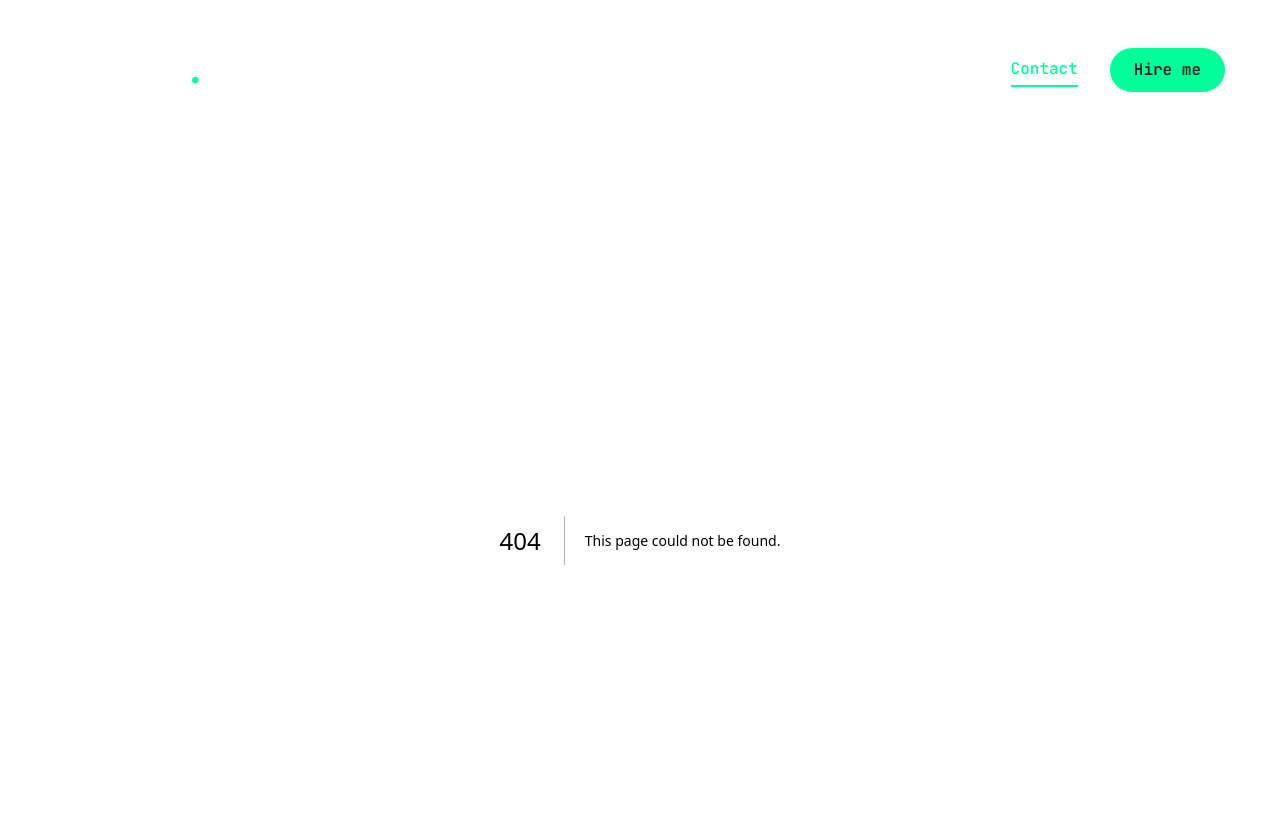
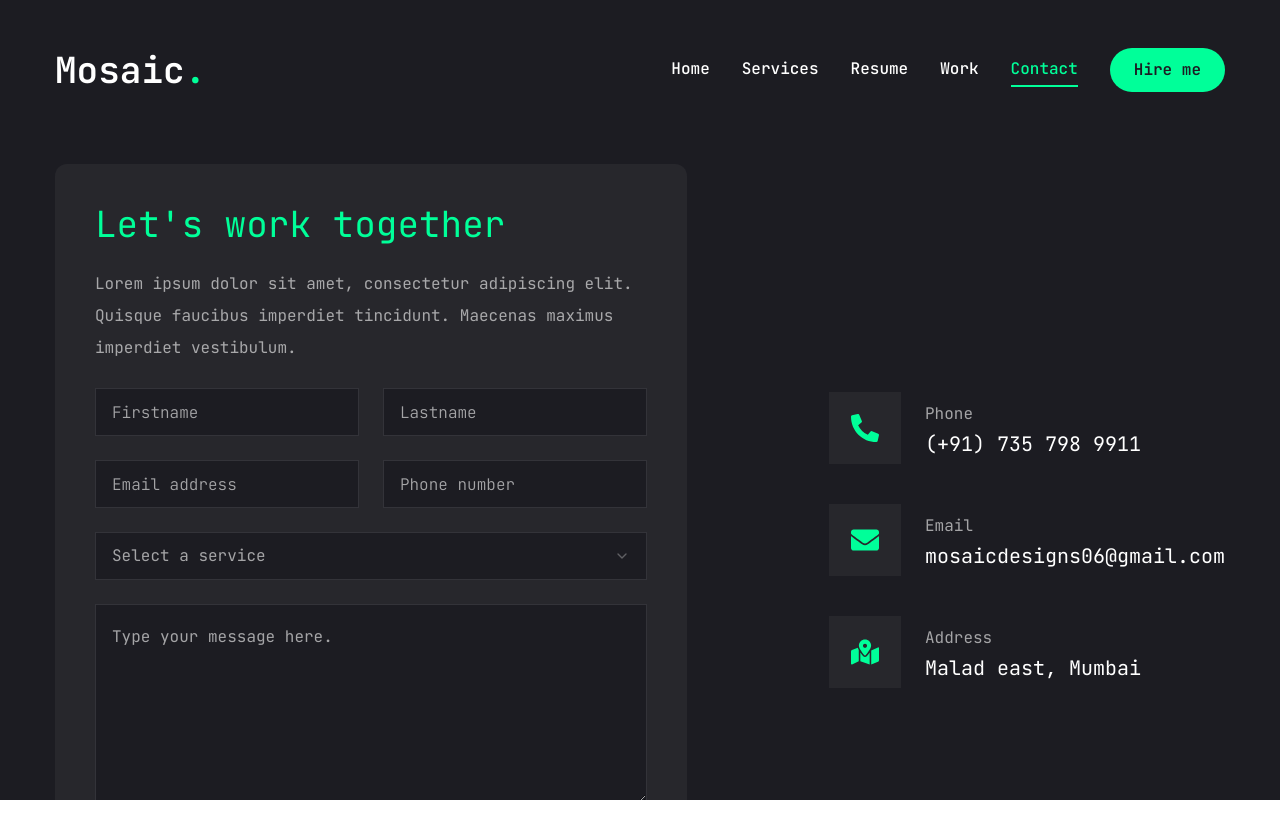
Before and after one commit to MosiacDesigns/mosaic-portfolio, a Next.js app: page /contact in a window 1280 px wide. Before the commit this address had no page. Shown: the top 838 px of the page. Built offline with nearby package versions, Linux system fonts and the light colour scheme.

Commit message:
chore: contact page

```diff
--- /dev/null
+++ b/src/app/contact/page.tsx
@@ -0,0 +1,118 @@
+"use client";
+import React from "react";
+import { Button } from "@/components/ui/button";
+import { Input } from "@/components/ui/input";
+import { Textarea } from "@/components/ui/textarea";
+import {
+  Select,
+  SelectContent,
+  SelectGroup,
+  SelectItem,
+  SelectLabel,
+  SelectTrigger,
+} from "@/components/ui/select";
+import { FaPhoneAlt, FaEnvelope, FaMapMarkedAlt } from "react-icons/fa";
+import { motion } from "framer-motion";
+import { SelectValue } from "@radix-ui/react-select";
+
+const info = [
+  {
+    icon: <FaPhoneAlt />,
+    title: "Phone",
+    description: "(+91) 735 798 9911",
+  },
+  {
+    icon: <FaEnvelope />,
+    title: "Email",
+    description: "mosaicdesigns06@gmail.com",
+  },
+  {
+    icon: <FaMapMarkedAlt />,
+    title: "Address",
+    description: "Malad east, Mumbai",
+  },
+];
+
+export default function ContactPage() {
+  return (
+    <motion.section
+      initial={{ opacity: 0 }}
+      animate={{
+        opacity: 1,
+        transition: {
+          delay: 2.4,
+          duration: 0.4,
+          ease: "easeIn",
+        },
+      }}
+      className="py-6"
+    >
+      <div className="container mx-auto">
+        <div className="flex flex-col xl:flex-row gap-[30px]">
+          {/* form */}
+          <div className="xl:w-[54%] order-2 xl:order-none">
+            <form className="flex flex-col gap-6 p-10 bg-[#27272c] rounded-xl">
+              <h3 className="text-4xl text-accent">
+                {" "}
+                Let&apos;s work together
+              </h3>
+              <p className="text-white/60">
+                Lorem ipsum dolor sit amet, consectetur adipiscing elit. Quisque
+                faucibus imperdiet tincidunt. Maecenas maximus imperdiet
+                vestibulum.
+              </p>
+              {/* input */}
+              <div className="grid grid-cols-1 md:grid-cols-2 gap-6">
+                <Input type="firstname" placeholder="Firstname" />
+                <Input type="lastname" placeholder="Lastname" />
+                <Input type="email" placeholder="Email address" />
+                <Input type="phone" placeholder="Phone number" />
+              </div>
+              {/* select */}
+              <Select>
+                <SelectTrigger className="w-full">
+                  <SelectValue placeholder="Select a service" />
+                </SelectTrigger>
+                <SelectContent>
+                  <SelectGroup>
+                    <SelectLabel>Select a service</SelectLabel>
+                    <SelectItem value="est">Web Development</SelectItem>
+                    <SelectItem value="cst">UI/UX Design</SelectItem>
+                    <SelectItem value="mst">Logo Design</SelectItem>
+                  </SelectGroup>
+                </SelectContent>
+              </Select>
+              {/* textarea */}
+              <Textarea
+                className="h-[200px]"
+                placeholder="Type your message here."
+              />
+              {/* btn */}
+              <Button size="md" className="max-w-40">
+                Send message
+              </Button>
+            </form>
+          </div>
+          {/* info */}
+          <div className="flex-1 flex items-center xl:justify-end order-1 xl:order-none mb-8 xl:mb-0 ">
+            <ul className="flex flex-col gap-10">
+              {info.map((item, index) => {
+                return (
+                  <li key={index} className="flex items-center gap-6">
+                    <div className="w-[52px] h-[52px] xl:w-[72px] xl:h-[72px] bg-[#27272c] text-accent rounded-md flex items-center justify-center">
+                      <div className="text-[28px]">{item.icon}</div>
+                    </div>
+                    <div className="flex-1">
+                      <p className="text-white/60">{item.title}</p>
+                      <h3 className="text-xl">{item.description}</h3>
+                    </div>
+                  </li>
+                );
+              })}
+            </ul>
+          </div>
+        </div>
+      </div>
+    </motion.section>
+  );
+}
--- a/src/components/ui/input.tsx
+++ b/src/components/ui/input.tsx
@@ -10,7 +10,7 @@
       <input
         type={type}
         className={cn(
-          "flex h-10 w-full rounded-md border border-slate-200 bg-white px-3 py-2 text-sm ring-offset-white file:border-0 file:bg-transparent file:text-sm file:font-medium file:text-slate-950 placeholder:text-slate-500 focus-visible:outline-none focus-visible:ring-2 focus-visible:ring-slate-950 focus-visible:ring-offset-2 disabled:cursor-not-allowed disabled:opacity-50 dark:border-slate-800 dark:bg-slate-950 dark:ring-offset-slate-950 dark:file:text-slate-50 dark:placeholder:text-slate-400 dark:focus-visible:ring-slate-300",
+          "flex h-[48px] rounded-md border border-white/10 focus:border-accent font-light bg-primary px-4 py-5 text-base placeholder:text-white/60 outline-none",
           className
         )}
         ref={ref}
--- a/src/components/ui/select.tsx
+++ b/src/components/ui/select.tsx
@@ -1,16 +1,16 @@
-"use client"
+"use client";
 
-import * as React from "react"
-import * as SelectPrimitive from "@radix-ui/react-select"
-import { Check, ChevronDown, ChevronUp } from "lucide-react"
+import * as React from "react";
+import * as SelectPrimitive from "@radix-ui/react-select";
+import { Check, ChevronDown, ChevronUp } from "lucide-react";
 
-import { cn } from "@/lib/utils"
+import { cn } from "@/lib/utils";
 
-const Select = SelectPrimitive.Root
+const Select = SelectPrimitive.Root;
 
-const SelectGroup = SelectPrimitive.Group
+const SelectGroup = SelectPrimitive.Group;
 
-const SelectValue = SelectPrimitive.Value
+const SelectValue = SelectPrimitive.Value;
 
 const SelectTrigger = React.forwardRef<
   React.ElementRef<typeof SelectPrimitive.Trigger>,
@@ -19,7 +19,7 @@
   <SelectPrimitive.Trigger
     ref={ref}
     className={cn(
-      "flex h-10 w-full items-center justify-between rounded-md border border-slate-200 bg-white px-3 py-2 text-sm ring-offset-white placeholder:text-slate-500 focus:outline-none focus:ring-2 focus:ring-slate-950 focus:ring-offset-2 disabled:cursor-not-allowed disabled:opacity-50 [&>span]:line-clamp-1 dark:border-slate-800 dark:bg-slate-950 dark:ring-offset-slate-950 dark:placeholder:text-slate-400 dark:focus:ring-slate-300",
+      "flex h-[48px] w-full items-center justify-between rounded-md border border-white/10 bg-primary px-4 py-5 text-base text-white/60 placeholder:text-white/10 focus:border-accent outline-none",
       className
     )}
     {...props}
@@ -29,8 +29,8 @@
       <ChevronDown className="h-4 w-4 opacity-50" />
     </SelectPrimitive.Icon>
   </SelectPrimitive.Trigger>
-))
-SelectTrigger.displayName = SelectPrimitive.Trigger.displayName
+));
+SelectTrigger.displayName = SelectPrimitive.Trigger.displayName;
 
 const SelectScrollUpButton = React.forwardRef<
   React.ElementRef<typeof SelectPrimitive.ScrollUpButton>,
@@ -46,8 +46,8 @@
   >
     <ChevronUp className="h-4 w-4" />
   </SelectPrimitive.ScrollUpButton>
-))
-SelectScrollUpButton.displayName = SelectPrimitive.ScrollUpButton.displayName
+));
+SelectScrollUpButton.displayName = SelectPrimitive.ScrollUpButton.displayName;
 
 const SelectScrollDownButton = React.forwardRef<
   React.ElementRef<typeof SelectPrimitive.ScrollDownButton>,
@@ -63,9 +63,9 @@
   >
     <ChevronDown className="h-4 w-4" />
   </SelectPrimitive.ScrollDownButton>
-))
+));
 SelectScrollDownButton.displayName =
-  SelectPrimitive.ScrollDownButton.displayName
+  SelectPrimitive.ScrollDownButton.displayName;
 
 const SelectContent = React.forwardRef<
   React.ElementRef<typeof SelectPrimitive.Content>,
@@ -75,7 +75,7 @@
     <SelectPrimitive.Content
       ref={ref}
       className={cn(
-        "relative z-50 max-h-96 min-w-[8rem] overflow-hidden rounded-md border border-slate-200 bg-white text-slate-950 shadow-md data-[state=open]:animate-in data-[state=closed]:animate-out data-[state=closed]:fade-out-0 data-[state=open]:fade-in-0 data-[state=closed]:zoom-out-95 data-[state=open]:zoom-in-95 data-[side=bottom]:slide-in-from-top-2 data-[side=left]:slide-in-from-right-2 data-[side=right]:slide-in-from-left-2 data-[side=top]:slide-in-from-bottom-2 dark:border-slate-800 dark:bg-slate-950 dark:text-slate-50",
+        "relative z-50 max-h-96 min-w-[8rem] overflow-hidden rounded-md border border-white/10 bg-primary text-white shadow-md data-[state=open]:animate-in data-[state=closed]:animate-out data-[state=closed]:fade-out-0 data-[state=open]:fade-in-0 data-[state=closed]:zoom-out-95 data-[state=open]:zoom-in-95 data-[side=bottom]:slide-in-from-top-2 data-[side=left]:slide-in-from-right-2 data-[side=right]:slide-in-from-left-2 data-[side=top]:slide-in-from-bottom-2 dark:border-slate-800 dark:bg-slate-950 dark:text-slate-50",
         position === "popper" &&
           "data-[side=bottom]:translate-y-1 data-[side=left]:-translate-x-1 data-[side=right]:translate-x-1 data-[side=top]:-translate-y-1",
         className
@@ -96,8 +96,8 @@
       <SelectScrollDownButton />
     </SelectPrimitive.Content>
   </SelectPrimitive.Portal>
-))
-SelectContent.displayName = SelectPrimitive.Content.displayName
+));
+SelectContent.displayName = SelectPrimitive.Content.displayName;
 
 const SelectLabel = React.forwardRef<
   React.ElementRef<typeof SelectPrimitive.Label>,
@@ -108,8 +108,8 @@
     className={cn("py-1.5 pl-8 pr-2 text-sm font-semibold", className)}
     {...props}
   />
-))
-SelectLabel.displayName = SelectPrimitive.Label.displayName
+));
+SelectLabel.displayName = SelectPrimitive.Label.displayName;
 
 const SelectItem = React.forwardRef<
   React.ElementRef<typeof SelectPrimitive.Item>,
@@ -118,7 +118,7 @@
   <SelectPrimitive.Item
     ref={ref}
     className={cn(
-      "relative flex w-full cursor-default select-none items-center rounded-sm py-1.5 pl-8 pr-2 text-sm outline-none focus:bg-slate-100 focus:text-slate-900 data-[disabled]:pointer-events-none data-[disabled]:opacity-50 dark:focus:bg-slate-800 dark:focus:text-slate-50",
+      "relative flex w-full cursor-default select-none items-center rounded-sm py-1.5 pl-8 pr-2 text-sm outline-none focus:bg-accent focus:text-primary data-[disabled]:pointer-events-none data-[disabled]:opacity-50 dark:focus:bg-slate-800 dark:focus:text-slate-50",
       className
     )}
     {...props}
@@ -131,8 +131,8 @@
 
     <SelectPrimitive.ItemText>{children}</SelectPrimitive.ItemText>
   </SelectPrimitive.Item>
-))
-SelectItem.displayName = SelectPrimitive.Item.displayName
+));
+SelectItem.displayName = SelectPrimitive.Item.displayName;
 
 const SelectSeparator = React.forwardRef<
   React.ElementRef<typeof SelectPrimitive.Separator>,
@@ -143,8 +143,8 @@
     className={cn("-mx-1 my-1 h-px bg-slate-100 dark:bg-slate-800", className)}
     {...props}
   />
-))
-SelectSeparator.displayName = SelectPrimitive.Separator.displayName
+));
+SelectSeparator.displayName = SelectPrimitive.Separator.displayName;
 
 export {
   Select,
@@ -157,4 +157,4 @@
   SelectSeparator,
   SelectScrollUpButton,
   SelectScrollDownButton,
-}
+};
--- a/src/components/ui/textarea.tsx
+++ b/src/components/ui/textarea.tsx
@@ -1,23 +1,23 @@
-import * as React from "react"
+import * as React from "react";
 
-import { cn } from "@/lib/utils"
+import { cn } from "@/lib/utils";
 
-export type TextareaProps = React.TextareaHTMLAttributes<HTMLTextAreaElement>
+export type TextareaProps = React.TextareaHTMLAttributes<HTMLTextAreaElement>;
 
 const Textarea = React.forwardRef<HTMLTextAreaElement, TextareaProps>(
   ({ className, ...props }, ref) => {
     return (
       <textarea
         className={cn(
-          "flex min-h-[80px] w-full rounded-md border border-slate-200 bg-white px-3 py-2 text-sm ring-offset-white placeholder:text-slate-500 focus-visible:outline-none focus-visible:ring-2 focus-visible:ring-slate-950 focus-visible:ring-offset-2 disabled:cursor-not-allowed disabled:opacity-50 dark:border-slate-800 dark:bg-slate-950 dark:ring-offset-slate-950 dark:placeholder:text-slate-400 dark:focus-visible:ring-slate-300",
+          "flex min-h-[80px] w-full rounded-md border border-white/10 bg-primary px-4 py-5 text-base placeholder:text-white/60 focus-visible: outline-none focus-visible:ring-1 focus-visible:ring-accent focus-visible:ring-offset-0 disabled:cursor-not-allowed disabled:opacity-50",
           className
         )}
         ref={ref}
         {...props}
       />
-    )
+    );
   }
-)
-Textarea.displayName = "Textarea"
+);
+Textarea.displayName = "Textarea";
 
-export { Textarea }
+export { Textarea };
```
